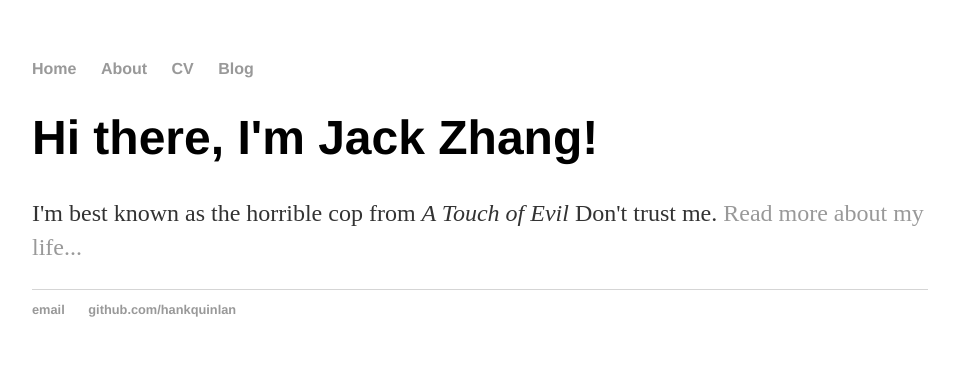
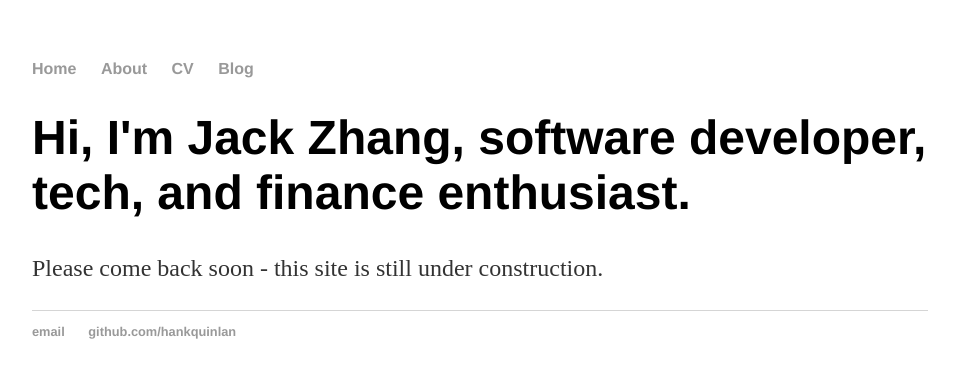
Before and after one commit to dvorjackz/dvorjackz.github.io, a Jekyll site: the page built from index.html, in a window 1280 px wide. Shown: the top 378 px of the page, without its empty margins (160-1115 px from the left). Built offline with Jekyll 4.4.1, drawn with Linux system fonts in a browser that asks for light colours.

Commit message:
Update index.html

```diff
--- a/index.html
+++ b/index.html
@@ -1,8 +1,8 @@
 ---
 layout: default
-title: Hank Quinlan, Horrible Cop
+title: Jack Zhang, Software Developer
 ---
 <div class="blurb">
-	<h1>Hi there, I'm Jack Zhang!</h1>
-	<p>I'm best known as the horrible cop from <em>A Touch of Evil</em> Don't trust me. <a href="/about">Read more about my life...</a></p>
+	<h1>Hi, I'm Jack Zhang, software developer, tech, and finance enthusiast.</h1>
+	<p></em> Please come back soon - this site is still under construction.</p>
 </div><!-- /.blurb -->
```
